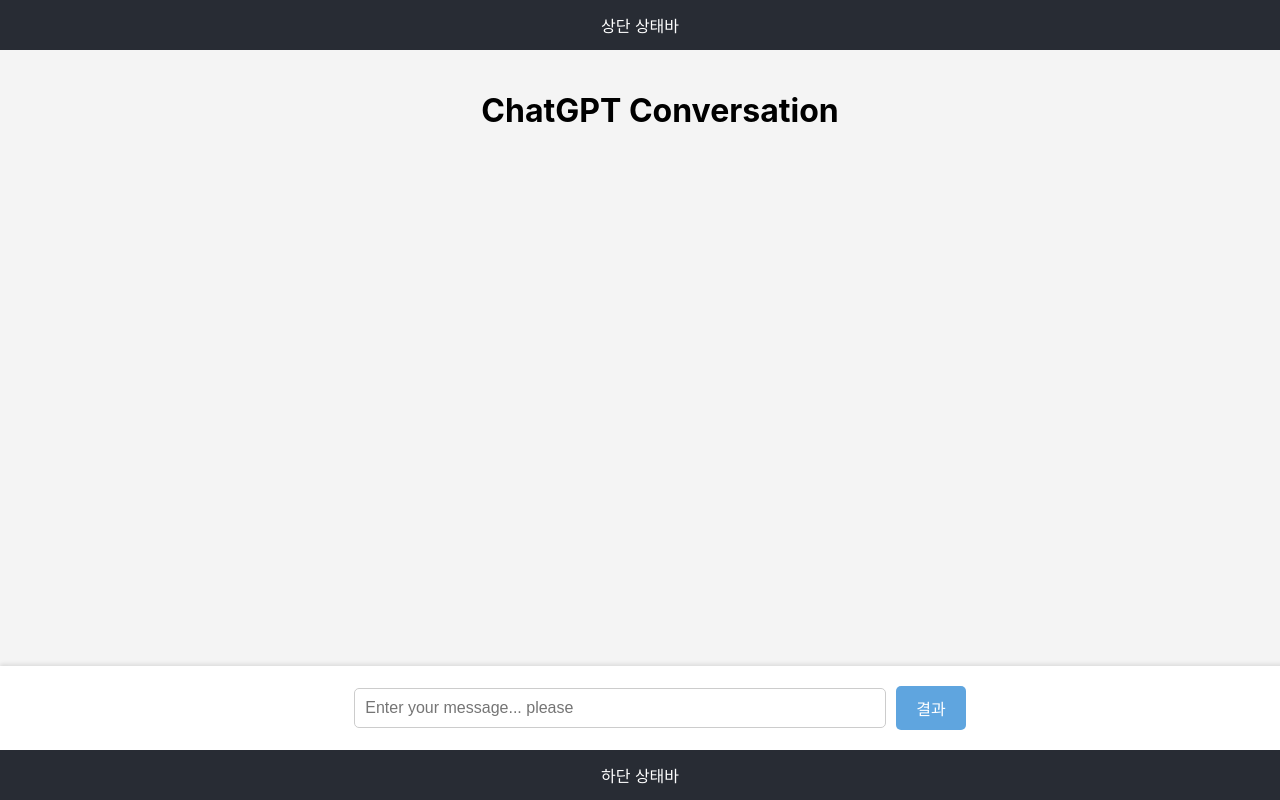
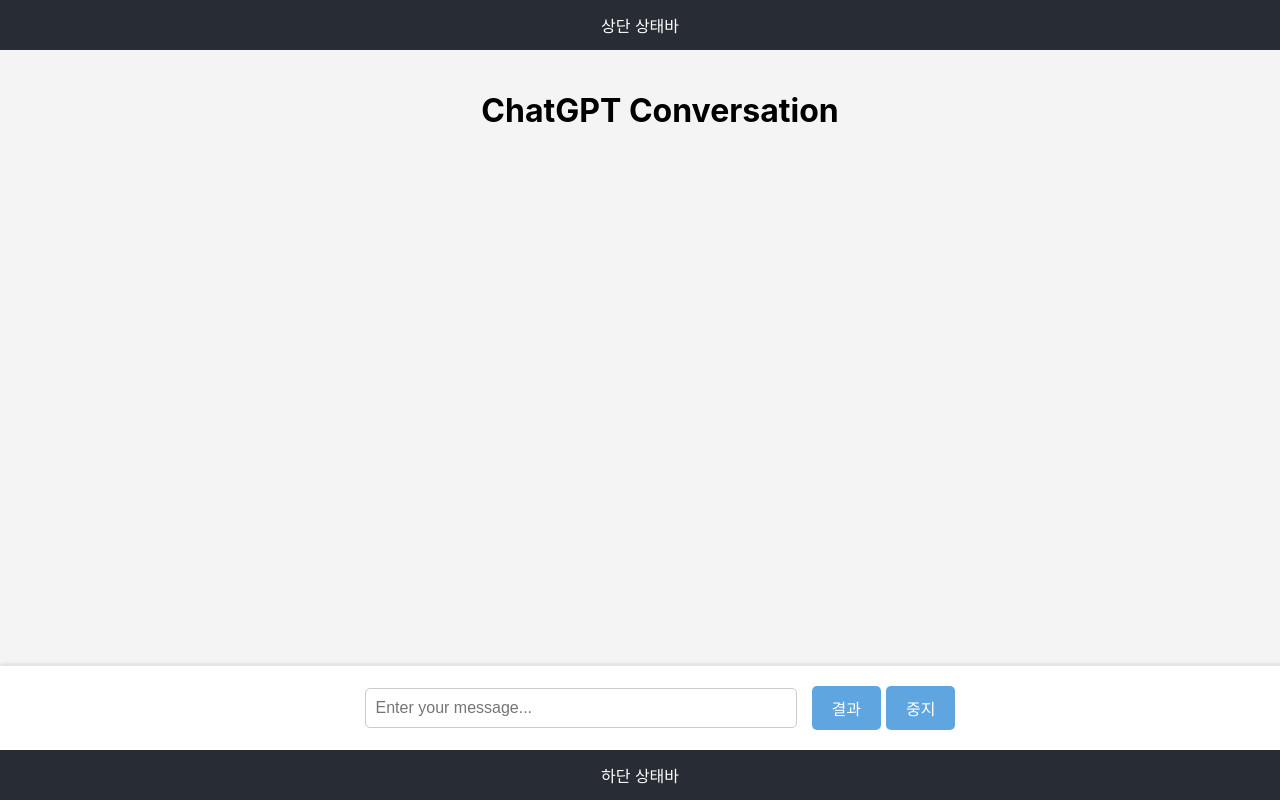
Before and after one commit to 8sheeta8/S-AI, a React (Create React App) app in the folder my-app/: page / in a window 1280 px wide. Shown: the top 800 px of the page. Built offline with nearby package versions, Linux system fonts and the light colour scheme.

Commit message:
first word & stop

```diff
--- a/my-app/src/App.js
+++ b/my-app/src/App.js
@@ -1,29 +1,28 @@
 import React, { useState, useRef, useEffect } from 'react';
+
 function App() {
-  // 상태 관리
   const [inputText, setInputText] = useState('');
   const [messages, setMessages] = useState([]);
-  // 마지막 메시지의 참조 생성
+  const [typingIntervalId, setTypingIntervalId] = useState(null); // 타이핑 인터벌 ID 관리
+  const [isTyping, setIsTyping] = useState(false); // GPT 출력 중 여부 관리
   const lastMessageRef = useRef(null);
 
-  // 입력 필드 변경 핸들러
   const handleChange = (e) => {
     setInputText(e.target.value);
   };
-  // 결과 버튼 클릭 시 메시지 추가 및 서버에 요청 보내기
+
   const handleResultClick = async () => {
-    if (inputText.trim() !== '') {
-      // 사용자 메시지 추가
+    if (inputText.trim() !== '' && !isTyping) { // GPT가 출력 중일 때는 실행하지 않음
       setMessages([...messages, { text: inputText, type: 'user' }]);
-      // 입력 필드 초기화 - 메시지 전송 후 입력 필드를 바로 비웁니다.
       setInputText('');
+      setIsTyping(true); // GPT 출력 시작
+
       try {
-        // 서버에 요청 보내기
         const response = await fetch('https://api.openai.com/v1/chat/completions', {
           method: 'POST',
           headers: {
             'Content-Type': 'application/json',
-            'Authorization': 'Bearer ', // API Key 입력
+            'Authorization': 'Bearer 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', // API Key 입력
           },
           body: JSON.stringify({
             model: 'gpt-4',
@@ -35,29 +34,20 @@
           const data = await response.json();
           const text = data.choices[0].message.content;
 
-          // 봇의 응답 메시지를 추가
-          setMessages((prevMessages) => [
-            ...prevMessages,
-            { text: text, type: 'bot' }
-          ]);
-
-          let index = 0;
+          let index = -1; // 함수 내부로 들어가면 index=0 부터 시작
           setMessages((prevMessages) => [
             ...prevMessages,
             { text: '', type: 'bot' }, // 빈 bot 메시지를 추가
           ]);
 
           const typingInterval = setInterval(() => {
-            // resText를 공백 기준으로 단어로 분할
             const words = text.split(' ');
 
             if (index < words.length) {
               setMessages((prevMessages) => {
-                // 메시지 배열을 복사한 후 마지막 bot 메시지를 업데이트
                 const updatedMessages = [...prevMessages];
                 const botMessage = { ...updatedMessages[updatedMessages.length - 1] };
 
-                // undefined 방지: 단어가 존재하는 경우에만 추가
                 if (words[index] !== undefined && words[index] !== null) {
                   botMessage.text += (index === 0 ? '' : ' ') + words[index];
                 }
@@ -69,33 +59,40 @@
               index++;
             } else {
               clearInterval(typingInterval); // 애니메이션 완료 시 인터벌 제거
+              setTypingIntervalId(null); // 인터벌 ID를 null로 초기화
+              setIsTyping(false); // GPT 출력 종료
             }
           }, 200); // 각 단어마다 200ms 간격으로 출력
+
+          setTypingIntervalId(typingInterval); // 인터벌 ID를 상태로 저장
         } else {
           console.error('Error:', response.status, response.statusText);
+          setIsTyping(false); // 에러 발생 시 GPT 출력 종료
         }
       } catch (error) {
         console.error('Error:', error);
+        setIsTyping(false); // 에러 발생 시 GPT 출력 종료
       }
     }
   };
-  // 엔터 키 핸들러 추가
+
+  const handleStopClick = () => {
+    if (typingIntervalId) {
+      clearInterval(typingIntervalId); // 인터벌 중지
+      setTypingIntervalId(null); // 인터벌 ID를 null로 초기화
+      setIsTyping(false); // GPT 출력 종료
+    }
+  };
+
   const handleKeyDown = (e) => {
     if (e.key === 'Enter') {
       handleResultClick();
     }
   };
-  // 메시지가 추가될 때마다 마지막 메시지로 스크롤
-  useEffect(() => {
-    if (lastMessageRef.current) {
-      lastMessageRef.current.scrollIntoView({ behavior: 'smooth' });
-    }
-  }, [messages]); // messages 상태가 변경될 때마다 실행
+
   return (
     <div style={styles.container}>
-      {/* 상단 상태바 */}
       <div style={styles.statusBar}>상단 상태바</div>
-      {/* 채팅 내용 */}
       <div style={styles.chatContainer}>
         <h1 style={styles.title}>ChatGPT Conversation</h1>
         <div style={styles.chatBox}>
@@ -112,26 +109,28 @@
           <div ref={lastMessageRef} />
         </div>
       </div>
-      {/* 입력 필드와 결과 버튼이 아래에 위치 */}
       <div style={styles.inputContainer}>
         <input
           type="text"
-          placeholder="Enter your message... please"
+          placeholder={isTyping ? "GPT is typing..." : "Enter your message..."}
           value={inputText}
           onChange={handleChange}
-          onKeyDown={handleKeyDown} // 엔터 키 핸들러 추가
+          onKeyDown={handleKeyDown}
           style={styles.input}
+          disabled={isTyping} // GPT가 출력 중일 때는 입력창 비활성화
         />
-        <button onClick={handleResultClick} style={styles.button}>
+        <button onClick={handleResultClick} style={styles.button} disabled={isTyping}>
           결과
         </button>
+        <button onClick={handleStopClick} style={styles.button}>
+          중지
+        </button>
       </div>
-      {/* 하단 상태바 */}
       <div style={styles.statusBar}>하단 상태바</div>
     </div>
   );
 }
-// 스타일 객체
+
 const styles = {
   container: {
     display: 'flex',
@@ -200,7 +199,7 @@
   input: {
     padding: '10px',
     fontSize: '16px',
-    width: '510px',
+    width: '410px',
     marginRight: '10px',
     border: '1px solid #ccc',
     borderRadius: '5px',
@@ -213,6 +212,8 @@
     color: '#fff',
     border: 'none',
     borderRadius: '5px',
+    marginLeft: '5px', // 버튼 간격 추가
   },
 };
+
 export default App;
```
